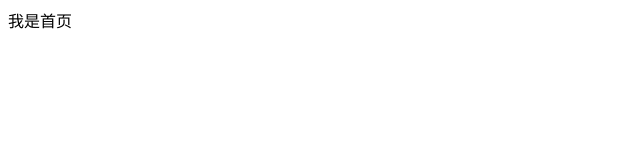
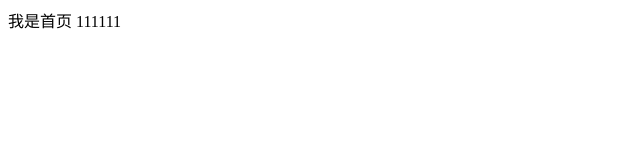
Before and after one commit to fange123/get_demo, a plain HTML site: page index.html in a window 1280 px wide. Shown: the full height of the page, 0-640 px from the left. Drawn offline with Linux system fonts and the light colour scheme.

Commit message:
张大宝第三次提交

```diff
--- a/index.html
+++ b/index.html
@@ -4,6 +4,6 @@
         <meta charset="utf-8">
     </head>
     <body>
-    我是首页
+    我是首页 111111
     </body>
 </html>
```
